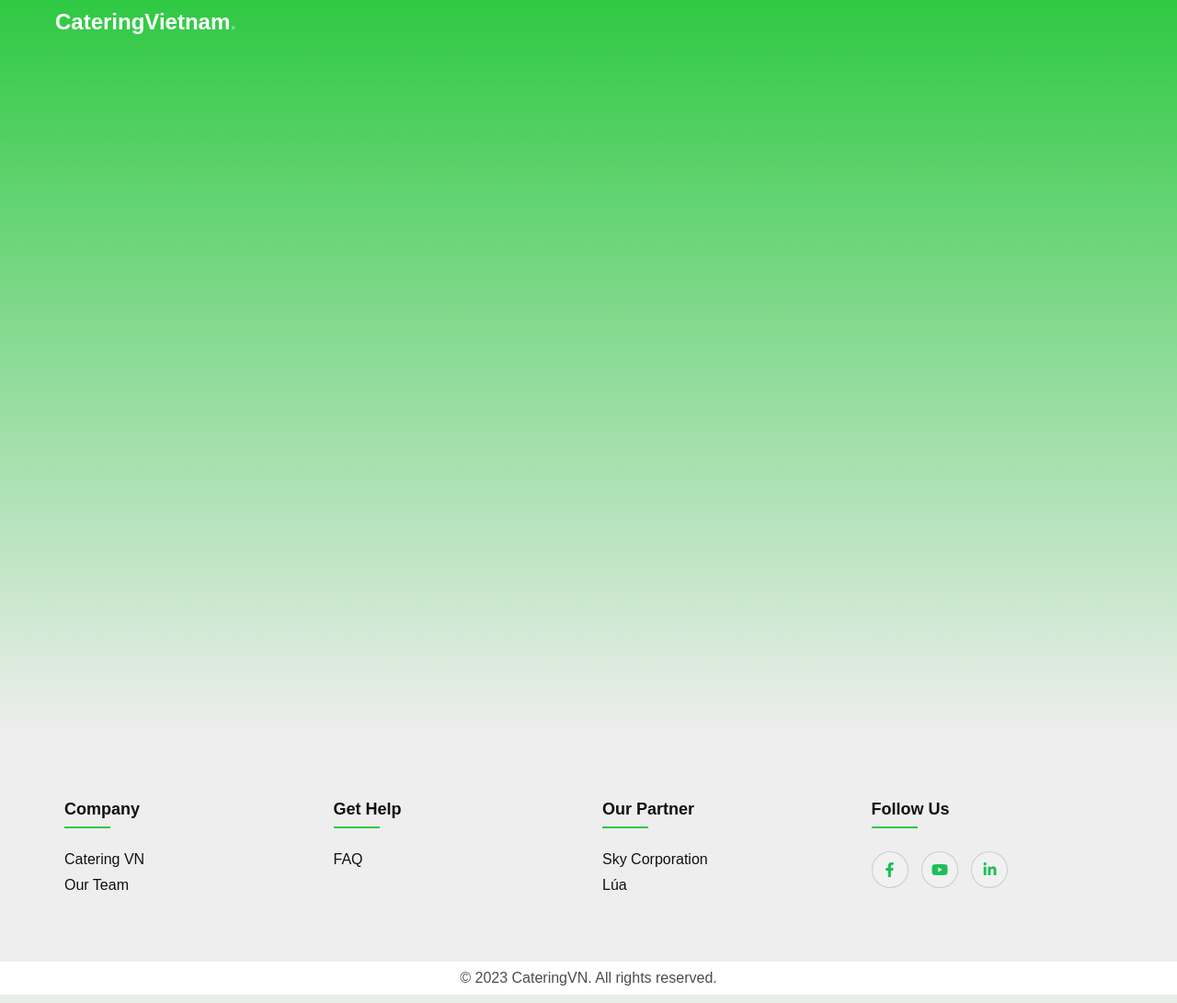
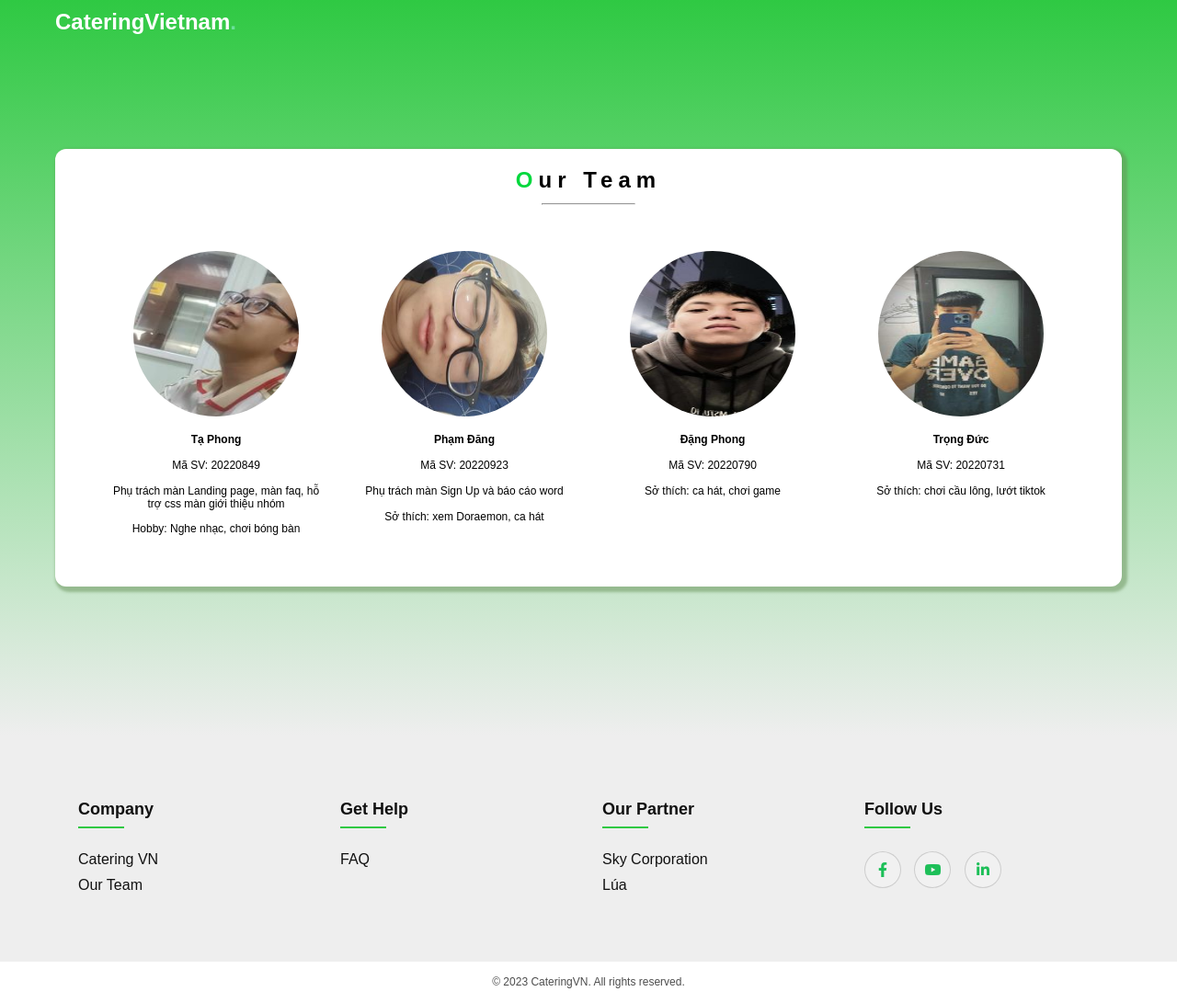
Before and after one commit to syth09/CateringVN, a PHP site: page /about-us.html in a window 1280 px wide. Shown: the whole page at 92% size. Run offline with PHP 8.4, Linux system fonts and the light colour scheme; some web fonts are replaced.

Commit message:
Add files via upload

```diff
--- a/BTL - thiết kế web/Introduction/about-us.html
+++ b/BTL - thiết kế web/Introduction/about-us.html
@@ -29,7 +29,41 @@
     <!-- /*== MAIN CONTENT ==*/-->
     <section>
       <!-- Basic Info -->
-      <div></div>
+      <div class="wrapper">
+        <h2><span>O</span>ur Team</h2>
+        <hr />
+        <div class="members flex">
+          <div class="team-member">
+            <img src="images/team-mem.jpg" alt="Ta Tuan Phong" />
+            <h4>Tạ Phong</h4>
+            <p>Mã SV: 20220849</p>
+            <p>
+              Phụ trách màn Landing page, màn faq, hỗ trợ css màn giới thiệu
+              nhóm
+            </p>
+            <p>Hobby: Nghe nhạc, chơi bóng bàn</p>
+          </div>
+          <div class="team-member">
+            <img src="images/team-mem1.jpg" alt="Pham Van Hai Dang" />
+            <h4>Phạm Đăng</h4>
+            <p>Mã SV: 20220923</p>
+            <p>Phụ trách màn Sign Up và báo cáo word</p>
+            <p>Sở thích: xem Doraemon, ca hát</p>
+          </div>
+          <div class="team-member">
+            <img src="images/team-mem2.jpg" alt="Dang Tuan Phong" />
+            <h4>Đặng Phong</h4>
+            <p>Mã SV: 20220790</p>
+            <p>Sở thích: ca hát, chơi game</p>
+          </div>
+          <div class="team-member">
+            <img src="images/team-mem3.jpg" alt="Dinh Trong Duc" />
+            <h4>Trọng Đức</h4>
+            <p>Mã SV: 20220731</p>
+            <p>Sở thích: chơi cầu lông, lướt tiktok</p>
+          </div>
+        </div>
+      </div>
       <!-- Job -->
       <div></div>
     </section>
--- a/BTL - thiết kế web/Introduction/css/about-us.css
+++ b/BTL - thiết kế web/Introduction/css/about-us.css
@@ -63,6 +63,60 @@ body section {
   background: linear-gradient(#2fc943 0%, #eeeeee 100%);
 }
 
+.wrapper {
+  background: #fff;
+  padding: 20px;
+  width: 100%;
+  border-radius: 12px;
+  box-shadow: 3px 3px 3px 3px rgba(100, 141, 84, 0.5);
+  margin: 60px;
+}
+
+.wrapper h2 {
+  text-align: center;
+  letter-spacing: 6px;
+}
+
+.wrapper h2 span {
+  color: #00d83d;
+}
+
+.wrapper hr {
+  width: 100px;
+  margin: 12px auto;
+}
+
+.members {
+  padding: 20px;
+}
+
+.team-member {
+  width: 100%;
+  margin: 8px;
+  display: flex;
+  flex-direction: column;
+  align-items: center;
+}
+
+.mr-60px {
+  margin-right: 60px;
+}
+
+.team-member img {
+  width: 180px;
+  height: 180px;
+  border-radius: 50%;
+  margin: 10px;
+  margin-bottom: 12px;
+}
+
+.team-member h4,
+p {
+  text-align: center;
+  font-size: 12px;
+  margin: 7px;
+}
+
 /*== FOOTER ==*/
 
 .py-110px {
@@ -91,7 +145,7 @@ ul {
 
 .footer {
   background-color: #eeeeee;
-  padding: 70px 0;
+  padding: 70px;
 }
 
 .footer-col {
```
Also changed, not shown: BTL - thiết kế web/Introduction/images/team-mem.jpg (added), BTL - thiết kế web/Introduction/images/team-mem1.jpg (added), BTL - thiết kế web/Introduction/images/team-mem2.jpg (added), BTL - thiết kế web/Introduction/images/team-mem3.jpg (added).
